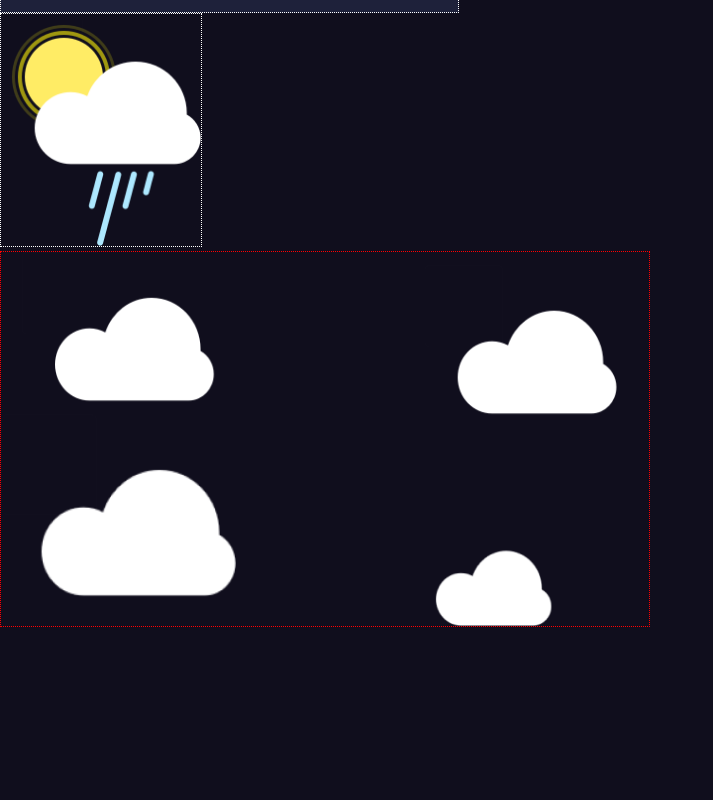
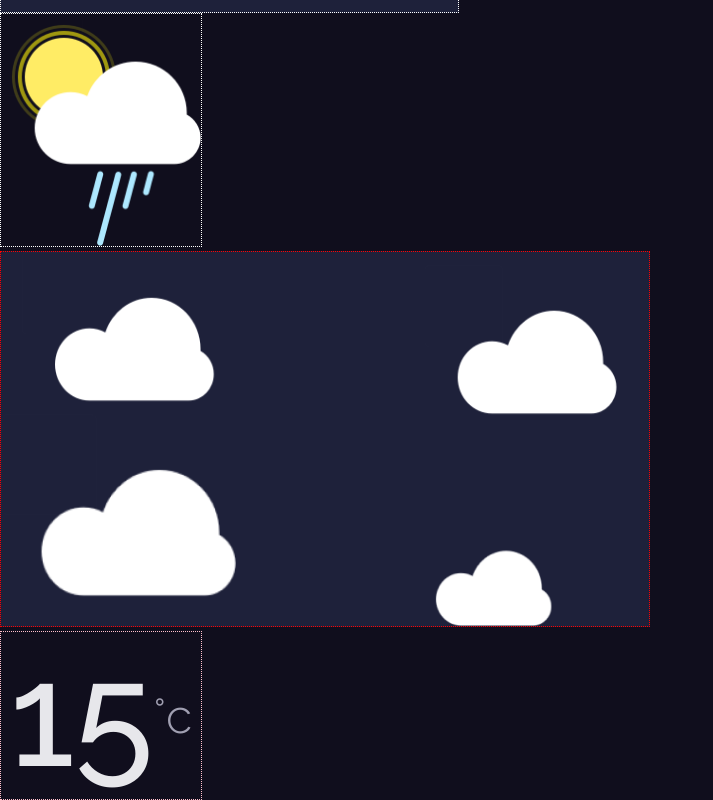
Before and after one commit to leolicona/weatherApp, a React (Vite) app: page / in a window 1280 px wide. Shown: the part 2613-3413 px from the top of the page, without its empty margins (0-713 px from the left). Before the commit the page ends 3244 px from the top, so only its background shows below. Built offline with nearby package versions, Linux system fonts and the light colour scheme.

Commit message:
Add Layout of Big Day

```diff
--- a/src/App.jsx
+++ b/src/App.jsx
@@ -12,6 +12,7 @@ import SearchForPlace from './components/SearchPlace/searchPlace'
 import BigDay from './components/BigDay/bigDay'
 import DayOfBigDay from './components/DayOFBigDay/day'
 import BackgroundOfBigDay from './components/BackgroundOfBigDay/background'
+import LayoutBigDay from './components/LayoutBigDay/layout'
 import './App.css'
 
 
@@ -97,6 +98,7 @@ function App() {
     <BackgroundOfBigDay
     background={img_background}
     />
+    <LayoutBigDay/>
     </>
   )
 }
--- a/src/components/BackgroundOfBigDay/backgroundStyle.css
+++ b/src/components/BackgroundOfBigDay/backgroundStyle.css
@@ -2,5 +2,5 @@
     border: 1px dotted red;
     width: 650px;
     height: 376px;
-
+    background-color: rgba(30, 33, 58, 1);
 }
--- /dev/null
+++ b/src/components/LayoutBigDay/layout.jsx
@@ -0,0 +1,12 @@
+import './layoutStyle.css'
+function LayoutBigDay() {
+    return(
+        <div className="container_layout">
+          <span className='number_text'>15 </span>
+          <span className='text_layout'>°c</span>
+
+        </div>
+
+    )
+}
+export default LayoutBigDay
--- /dev/null
+++ b/src/components/LayoutBigDay/layoutStyle.css
@@ -0,0 +1,22 @@
+.container_layout{
+    border: 1px dotted pink;
+    width: 202px;
+    height: 169px;
+    display: flex;
+    justify-content: center;
+    align-items: center;
+
+
+}
+.number_text{
+    font-family: 'Raleway', sans-serif;
+    color:rgba(231, 231, 235, 1);
+    font-weight: 500;
+    font-size: 144px;
+}
+.text_layout{
+    font-family: 'Raleway', sans-serif;
+    color:rgba(160, 159, 177, 1);
+    font-weight: 100;
+    font-size: 48px;
+}
```
Also changed, not shown: src/components/TodayBigDay/todayStyle.css (added).
